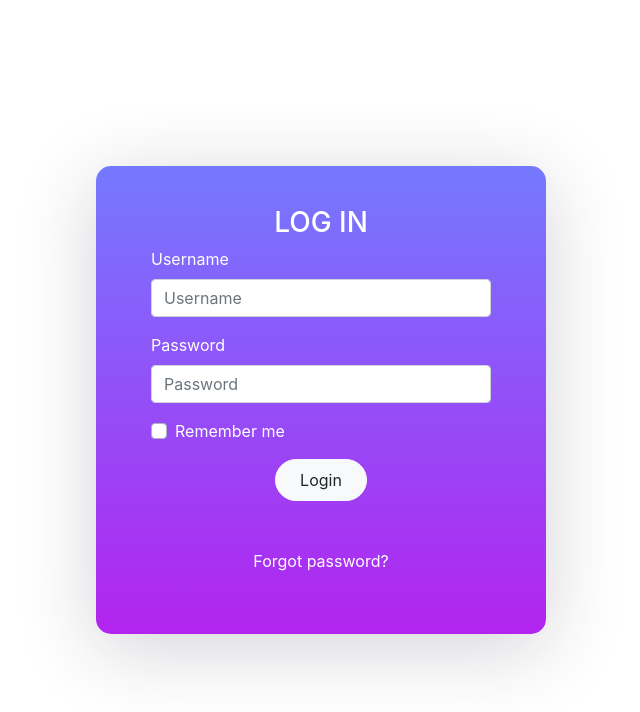
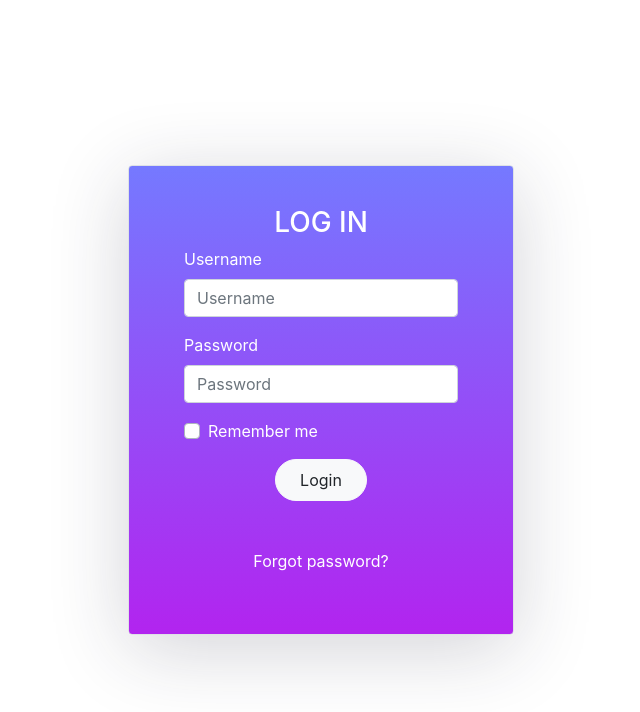
Before and after one commit to AndiSO-1/statelol, a React (Create React App) app: page /login in a window 1280 px wide. Shown: the top 712 px of the page, without its empty margins (319-959 px from the left). Built offline with nearby package versions, Linux system fonts and the light colour scheme.

Commit message:
Update interface

```diff
--- a/src/App.js
+++ b/src/App.js
@@ -1,5 +1,4 @@
 import React from 'react';
-import '../node_modules/bootstrap/dist/css/bootstrap.min.css';
 import { BrowserRouter as Router, Switch, Route, Link } from "react-router-dom";
 
 // Login
--- a/src/components/login.js
+++ b/src/components/login.js
@@ -3,31 +3,19 @@ import styled from 'styled-components';
 
 import Input from "./input";
 
-const Outer = styled.div`
-  display: flex;
-  justify-content: center;
-  flex-direction: column;
-  text-align: left;
-  height: 100%;
-  width: 100%;
-`;
-
 const Inner = styled.div`
-  width: 450px;
-  margin: auto;
   background: #9152f8; /* For old browsers */
   background: linear-gradient(to bottom,#7579ff,#b224ef);  /* For new browsers */
   box-shadow: 0px 14px 80px rgba(34, 35, 58, 0.2);
   padding: 40px 55px 45px 55px;
-  border-radius: 15px;
   transition: all .3s;
 `;
 
 export default class Login extends Component {
   render() {
     return (
-      <Outer>
-        <Inner>
+      <div className="d-flex justify-content-center flex-column text-left h-100 w-100">
+        <Inner className="m-auto border rounded">
           <form>
 
             <h3 className="text-white text-center">LOG IN</h3>
@@ -50,7 +38,7 @@ export default class Login extends Component {
             </p>
           </form>
         </Inner>
-      </Outer>
+      </div>
     );
   }
 }
--- a/src/index.js
+++ b/src/index.js
@@ -1,3 +1,4 @@
+import '../node_modules/bootstrap/dist/css/bootstrap.min.css';
 import React from 'react';
 import ReactDOM from 'react-dom';
 import { BrowserRouter } from 'react-router-dom';
--- a/src/layouts/header.js
+++ b/src/layouts/header.js
@@ -4,17 +4,16 @@ import { BrowserRouter as Router, Switch, Route, Link } from "react-router-dom";
 export default class Header extends Component {
   render() {
     return (
-      <nav className="navbar navbar-expand-lg navbar-light">
-        <div className="container">
+      <nav className="navbar navbar-expand-lg navbar-light bg-light">
         <Link className="navbar-brand" to={"/"}>State LoL</Link>
-          <div className="collapse navbar-collapse" id="navbarTogglerDemo02">
+
+        <div className="navbar-collapse">
           <ul className="navbar-nav ml-auto">
             <li className="nav-item">
               <Link className="nav-link" to={"/login"}>Log in</Link>
             </li>
           </ul>
         </div>
-        </div>
       </nav>
     );
   }
```
Lines whose indentation alone changed are shown as unchanged.
